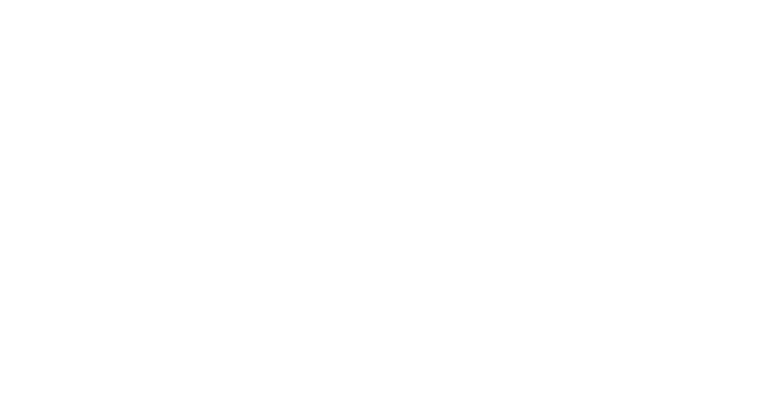
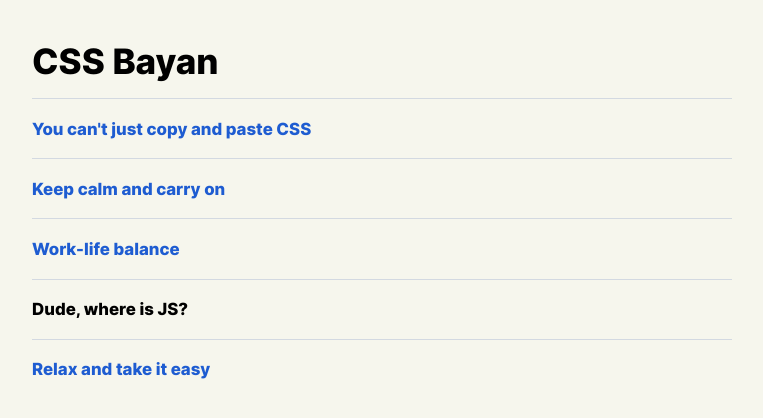
Before and after one commit to JuliyaPekhota/cssBayan, a plain HTML site: page index.html in a window 1280 px wide. Shown: the whole page, without its empty margins (258-1021 px from the left). Drawn offline with Linux system fonts and the light colour scheme.

Commit message:
feat: added styles

```diff
--- a/index.html
+++ b/index.html
@@ -7,8 +7,53 @@
     </head>
     <body>
         <header>
+            <div class="container">
+                <h1>CSS Bayan</h1>
+            </div>
         </header>
         <main>
+            <div class="container accordion">
+                <div class="tab">
+                    <input type="checkbox" id="tab1">
+                    <label class="accordionLabel" for="tab1">You can't just copy and paste CSS</label>
+                    <div class="content">
+                        <img src="" />
+                    </div>
+
+                </div>
+
+                <div class="tab">
+                    <input type="checkbox" id="tab2">
+                    <label class="accordionLabel" for="tab2">Keep calm and carry on</label>
+                    <div class="content">
+                        <img/>
+                    </div>
+                </div>
+
+                <div class="tab">
+                    <input type="checkbox" id="tab3">
+                    <label class="accordionLabel" for="tab3">Work-life balance</label>
+                    <div class="content">
+                        <img/>
+                    </div>
+                </div>
+
+                <div class="tab">
+                    <input type="checkbox" checked id="tab4">
+                    <label class="accordionLabel" for="tab4">Dude, where is JS?</label>
+                    <div class="content">
+                        <img/>
+                    </div>
+                </div>
+
+                <div class="tab">
+                    <input type="checkbox" id="tab5">
+                    <label class="accordionLabel" for="tab5">Relax and take it easy</label>
+                    <div class="content">
+                        <img/>
+                    </div>
+                </div>
+            </div>
         </main>
   </body>
 </html>
--- a/style.css
+++ b/style.css
@@ -6,3 +6,96 @@
 html {
     scroll-behavior: smooth;
 }
+
+@font-face {
+    font-family: 'InterBold';
+    font-style: bold;
+    font-weight: 900;
+    src: url('./fonts/Inter-ExtraBold.ttf') format('truetype');
+}
+
+html, body {
+    box-sizing: border-box;
+    margin: 0;
+    padding: 0;
+    background-color: #f6f6ed;
+    font-family: 'InterBold', sans-serif;
+    font-size: 14px;
+}
+
+input {
+    position: absolute;
+    opacity: 0;
+    z-index: -1;
+  }
+
+.container {
+    max-width: 700px;
+    margin: 0 auto;
+    display: flex;
+    flex-direction: column;
+    justify-content: space-between;
+}
+
+h1 {
+    font-size: 35px;
+    margin: 40px 0 16px 0;
+}
+
+.accordion:hover {
+    cursor: pointer;
+}
+
+.accordion:hover .tab .accordionLabel {
+    color: black;
+ }
+
+.accordion:hover .accordionLabel::after {
+    display: block;
+ }
+
+ .accordionLabel {
+    display: flex;
+    width: 100%;
+    font-size: 1.2rem;
+    position: relative;
+    cursor: pointer;
+ }
+
+ .accordionLabel::after {
+    content: "+";
+    display: none;
+
+    position: absolute;
+    right: 0;
+    font-size: 1.8rem;
+    top: -0.4rem;
+ }
+
+ .tab {
+    display: flex;
+    width: 100%;
+    padding: 1.4rem 0;
+    border-top: 1px solid #d3d9e1;
+ }
+
+ .tab .accordionLabel {
+    color: #1e5cd1;
+ }
+
+ input:checked + .accordionLabel {
+    color: black;
+ }
+
+ input:checked + .accordionLabel::after {
+    transform: rotate(45deg);
+ }
+
+ input .content {
+    max-height: 0;
+    transition: all 0.35s;
+ }
+
+ input:checked ~ .content {
+    max-height: 100vh;
+}
```
Also changed, not shown: fonts/Inter-ExtraBold.ttf (added).
